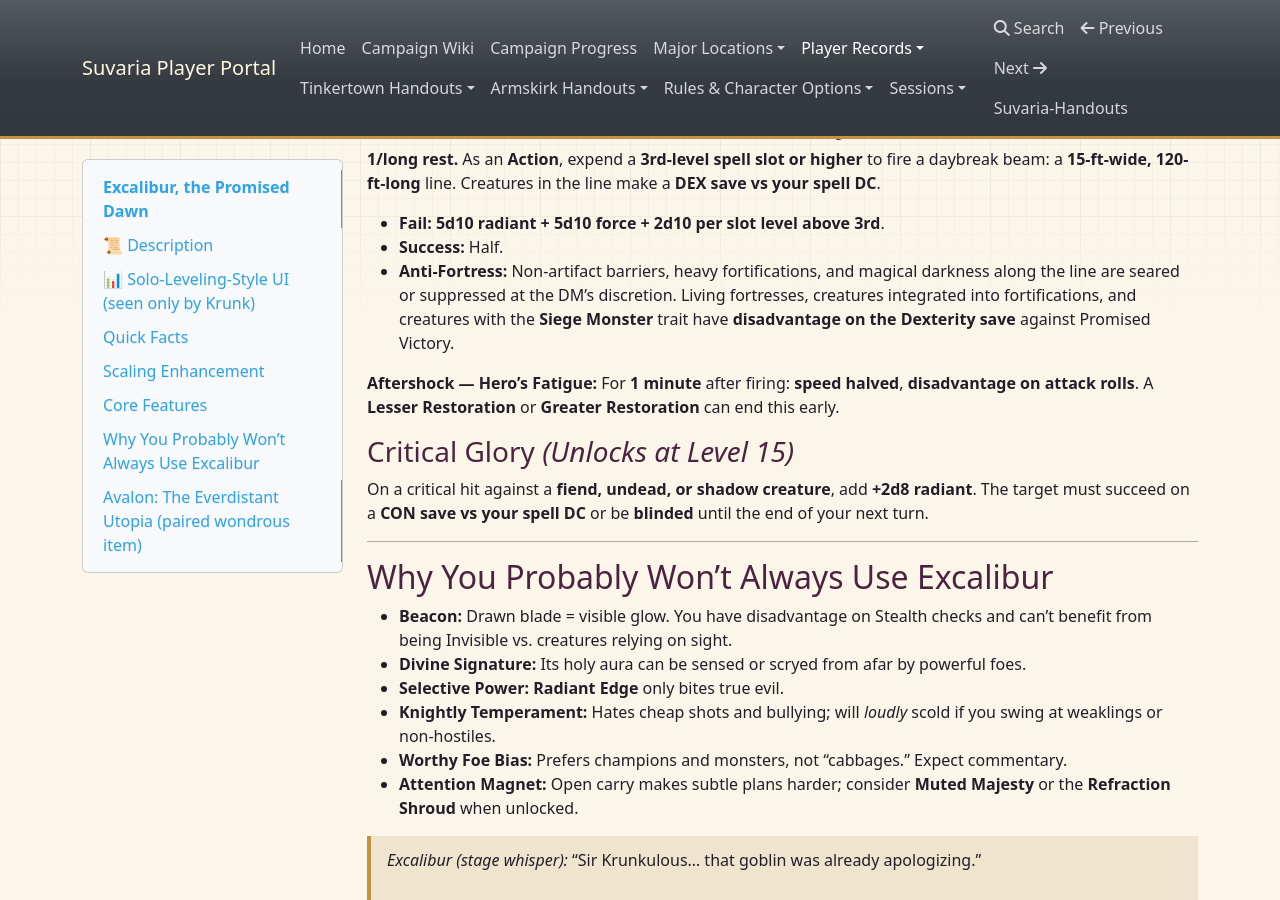
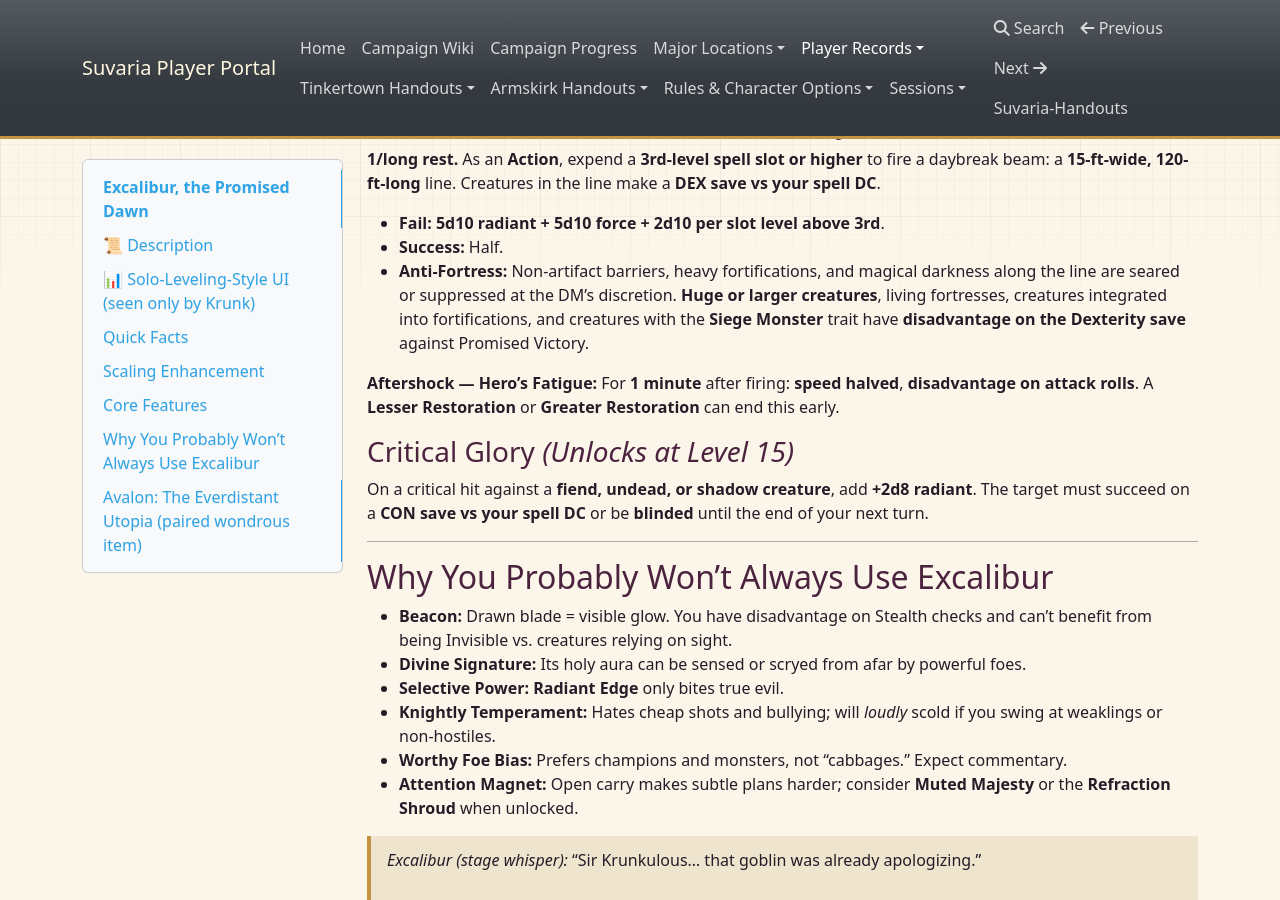
Before and after one commit to blakewrege/Suvaria-Handouts, an MkDocs documentation site: the page built from docs/excalibur-promised-dawn.md, in a window 1280 px wide and 900 px high, scrolled down 3059 px. Built offline with MkDocs 1.6.1, drawn with Linux system fonts in a browser that asks for light colours; nearby versions of some CDN libraries.

Commit message:
Publish broader Excalibur anti-fortress targets

```diff
--- a/docs/excalibur-promised-dawn.md
+++ b/docs/excalibur-promised-dawn.md
@@ -113,7 +113,7 @@ If a non-authorized creature grasps the hilt:
 
 * **Fail:** **5d10 radiant + 5d10 force + 2d10 per slot level above 3rd**.
 * **Success:** Half.
-* **Anti-Fortress:** Non-artifact barriers, heavy fortifications, and magical darkness along the line are seared or suppressed at the DM’s discretion. Living fortresses, creatures integrated into fortifications, and creatures with the **Siege Monster** trait have **disadvantage on the Dexterity save** against Promised Victory.
+* **Anti-Fortress:** Non-artifact barriers, heavy fortifications, and magical darkness along the line are seared or suppressed at the DM’s discretion. **Huge or larger creatures**, living fortresses, creatures integrated into fortifications, and creatures with the **Siege Monster** trait have **disadvantage on the Dexterity save** against Promised Victory.
 
 **Aftershock — Hero’s Fatigue:** For **1 minute** after firing: **speed halved**, **disadvantage on attack rolls**. A **Lesser Restoration** or **Greater Restoration** can end this early.
 
```
